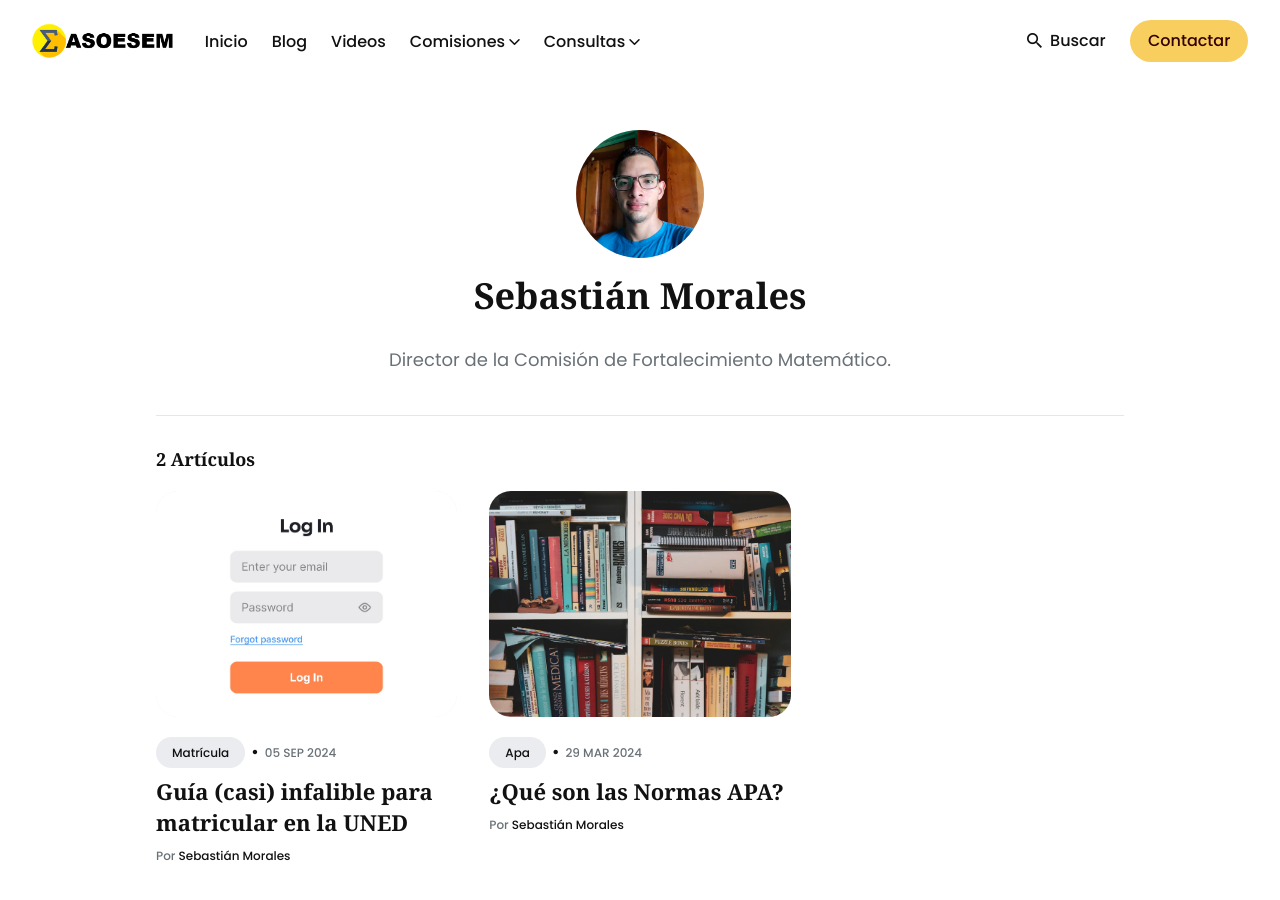
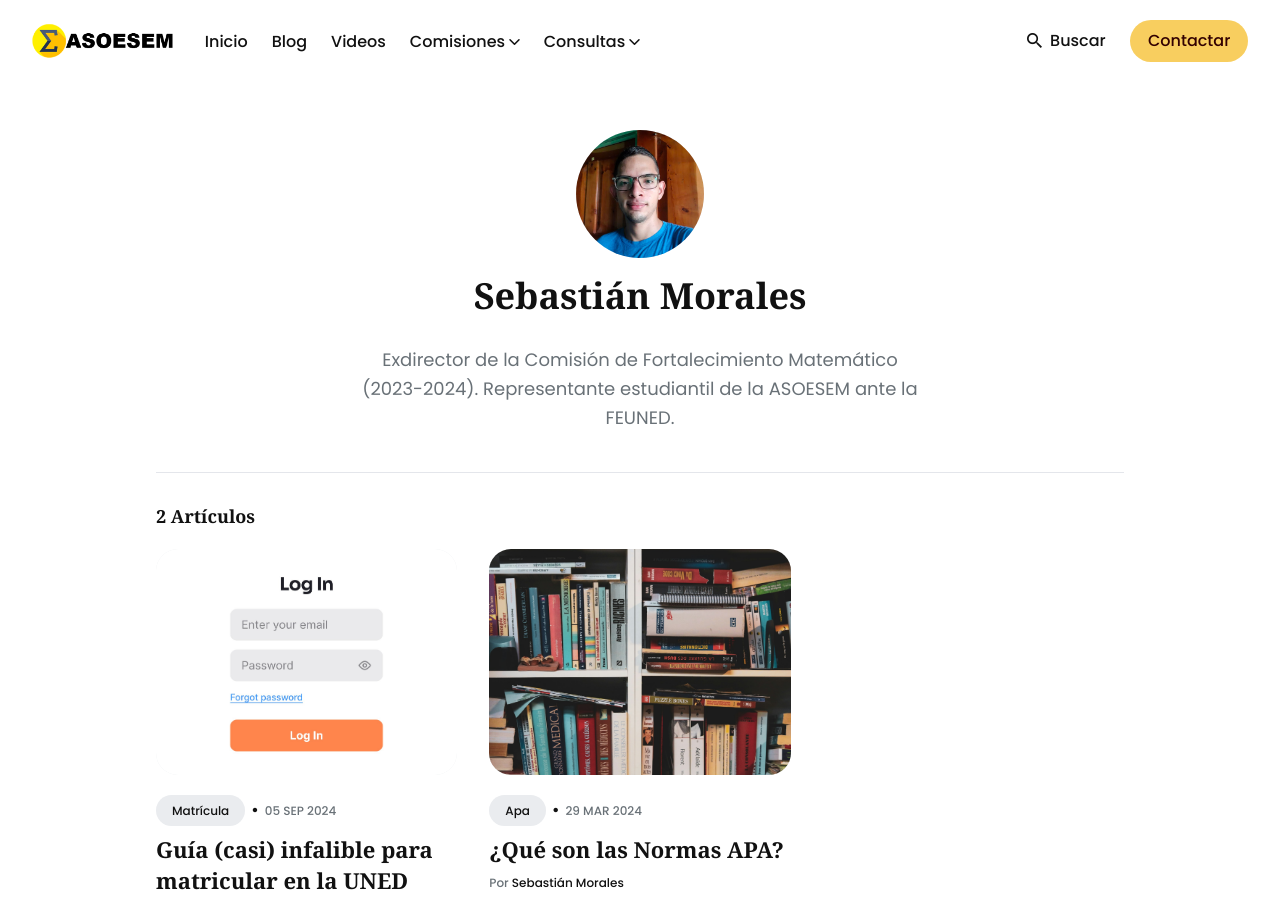
Before and after one commit to asoesem/asoesem.github.io, a Jekyll site: the page built from _authors/sebas.md, in a window 1280 px wide and 900 px high. Built offline with Jekyll 4.4.1, drawn with Linux system fonts in a browser that asks for light colours.

Commit message:
sebas.md
Actualización de puesto

```diff
--- a/_authors/sebas.md
+++ b/_authors/sebas.md
@@ -8,4 +8,4 @@ image: '/images/105.jpg'
 # facebook: https://www.facebook.com
 # instagram: https://www.instagram.com
 ---
-Director de la Comisión de Fortalecimiento Matemático.
+Exdirector de la Comisión de Fortalecimiento Matemático (2023-2024). Representante estudiantil de la ASOESEM ante la FEUNED.
```
